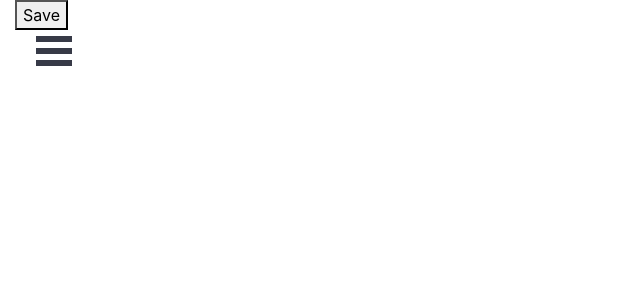
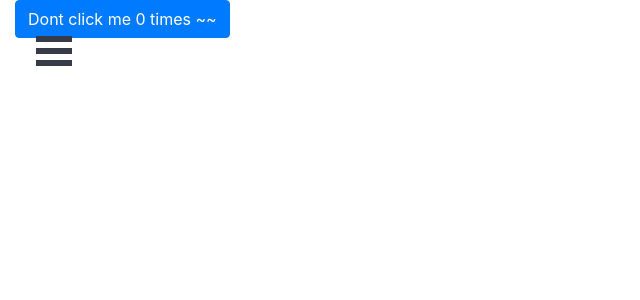
Before and after one commit to InhyeJeong/React, a React (Create React App) app in the folder my-app/: page / in a window 1280 px wide. Shown: the top 300 px of the page, without its empty margins (0-640 px from the left). Built offline with nearby package versions, Linux system fonts and the light colour scheme.

Commit message:
Using Event and State.

```diff
--- /dev/null
+++ b/my-app/src/Components/Event/Content.js
@@ -0,0 +1,19 @@
+import React, { Component } from 'react';
+
+class Content extends Component {
+	constructor(props) {
+		super(props)
+		this.state = {
+            counter: 0,
+        }
+	}
+	handleClick (event) {
+		this.setState({counter: ++this.state.counter})
+	}
+	render () {
+		return <button onClick={this.handleClick.bind(this)}
+                       className="btn btn-primary">Dont click me {this.state.counter} times ~~</button>
+	}
+}
+
+export default Content;
--- a/my-app/src/Components/Event/SaveButton.js
+++ b/my-app/src/Components/Event/SaveButton.js
@@ -10,7 +10,6 @@ class SaveButton extends Component {
 	}
 	render () {
 		return <button onClick={this.handleSave}>Save</button>
-
 	}
 }
 
--- a/my-app/src/Components/UILayout/Layout.js
+++ b/my-app/src/Components/UILayout/Layout.js
@@ -6,6 +6,7 @@ import Sidebar from '../Sidebar';
 import Script from './../Note/Script'
 import '../../App';
 import SaveButton from '../Event/SaveButton';
+import Content from '../Event/Content';
 
 class Layout extends Component {
 	render() {
@@ -19,7 +20,8 @@ class Layout extends Component {
             {/* <Clock></Clock> */}
             {/* <Script></Script> */}
             {/* <MainPage></MainPage> */}
-            <SaveButton></SaveButton>
+            {/* <SaveButton></SaveButton> */}
+            <Content></Content>
           </div>
         </div>
       </div>
```
